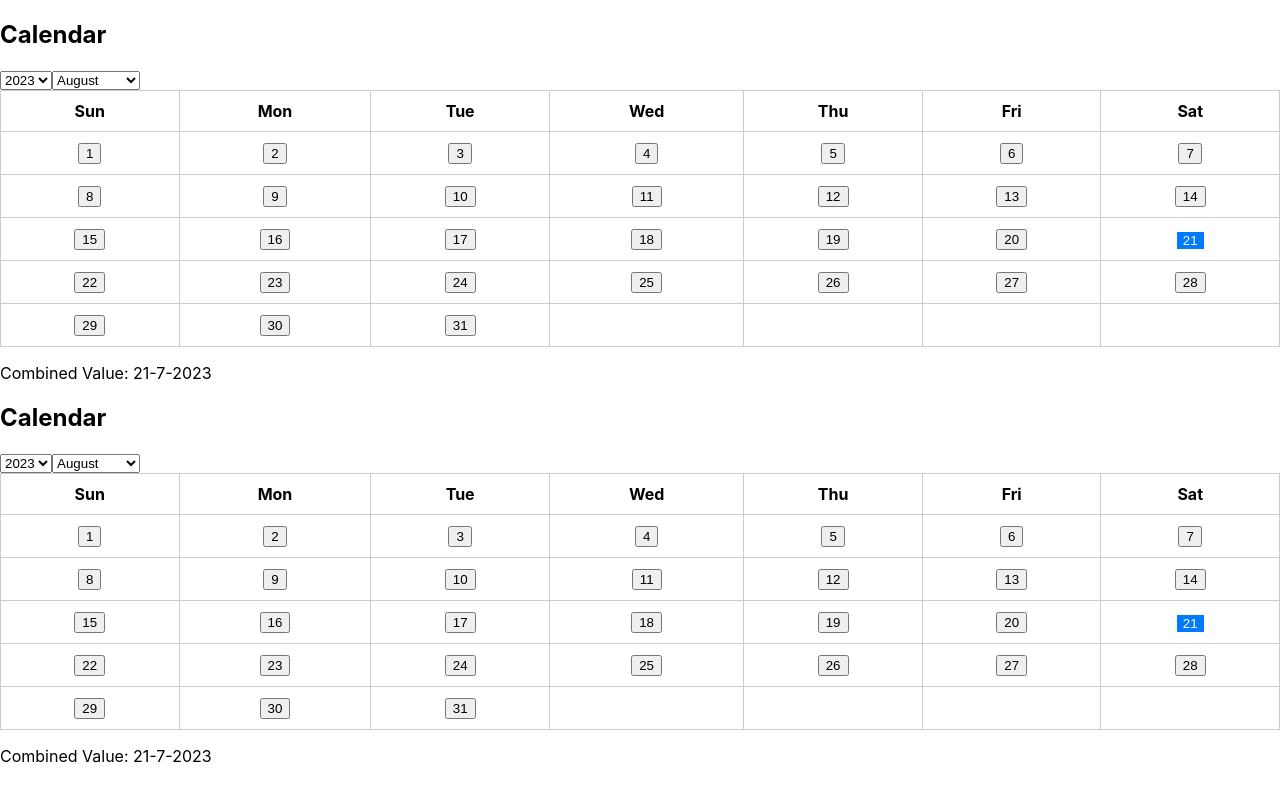
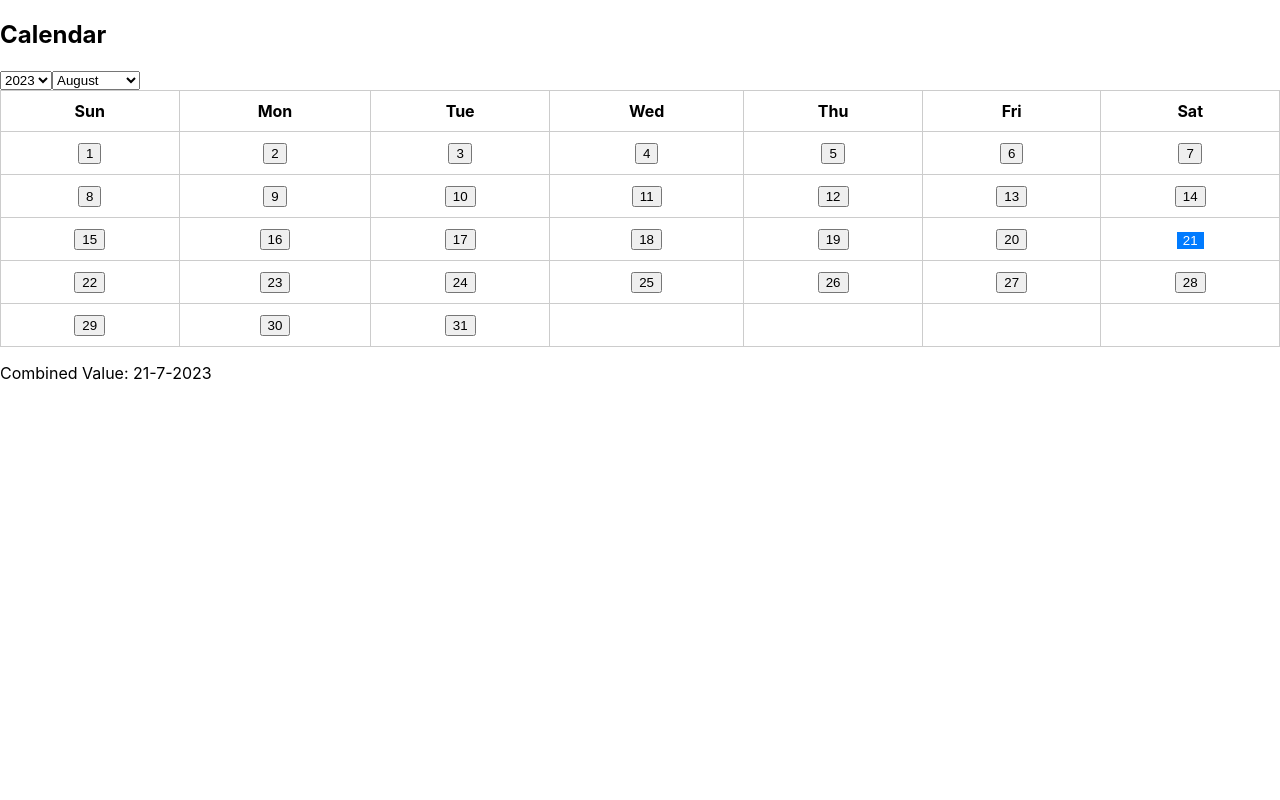
Before and after one commit to chauhoaivu111/mini_project_datepicker, a React (Create React App) app: page / in a window 1280 px wide. Built offline with nearby package versions, Linux system fonts and the light colour scheme.

Commit message:
update test today

```diff
--- a/src/components/datePicker.jsx
+++ b/src/components/datePicker.jsx
@@ -12,6 +12,10 @@ const Calendar = ({ onCombinedValueChange }) => {
     month: currentDate.getMonth(),
     day: currentDate.getDate()
   });
+
+
+  const today =  currentDate.getDate()
+  // console.log("today",today)
 
   const handleYearChange = year => {
     setSelectedYear(year);
@@ -31,7 +35,8 @@ const Calendar = ({ onCombinedValueChange }) => {
 
   onCombinedValueChange(combinedValue);
 
-  console.log("check", selectedDate)
+  console.log("check", selectedDate.day)
+
 
 
   return (
@@ -39,7 +44,7 @@ const Calendar = ({ onCombinedValueChange }) => {
       <h2>Calendar</h2>
       <YearPicker selectedYear={selectedYear} onSelectYear={handleYearChange} />
       <MonthPicker selectedMonth={selectedMonth} onSelectMonth={handleMonthChange} />
-      <DatePicker selectedDate={selectedDate} onSelectDate={handleDateChange}
+      <DatePicker selectedDate={selectedDate} onSelectDate={handleDateChange} today={today}
 
       />
     </div>
--- a/src/components/dates.jsx
+++ b/src/components/dates.jsx
@@ -1,6 +1,6 @@
 import React from 'react';
 
-const DatePicker = ({ selectedDate, onSelectDate }) => {
+const DatePicker = ({ selectedDate, onSelectDate,today }) => {
   const isLeapYear = year => (year % 4 === 0 && year % 100 !== 0) || (year % 400 === 0);
   const daysInMonth = [
     31, isLeapYear(selectedDate.year) ? 29 : 28, 31, 30, 31, 30, 31, 31, 30, 31, 30, 31
@@ -12,7 +12,9 @@ const DatePicker = ({ selectedDate, onSelectDate }) => {
     onSelectDate(day);
   };
 
-  console.log(selectedDate)
+  console.log("today",today)
+
+  console.log("date",selectedDate.day)
 
   return (
     <table>
@@ -32,11 +34,12 @@ const DatePicker = ({ selectedDate, onSelectDate }) => {
           <tr key={rowIndex}>
             {Array.from({ length: 7 }, (_, dayIndex) => {
               const dayNumber = rowIndex * 7 + dayIndex + 1;
+
               return dayNumber <= daysInMonth[selectedDate.month] ? (
                 <td key={dayNumber}>
                   <button
                     onClick={() => handleDayClick(dayNumber)}
-                    className={dayNumber === +selectedDate.day ? 'selected' : ''}
+                    className={dayNumber === +selectedDate.day && today === selectedDate.day ? 'selected' : ''}
                   >
                     {dayNumber}
                   </button>
--- a/src/page/home.jsx
+++ b/src/page/home.jsx
@@ -20,8 +20,8 @@ const ParentComponent = () => {
       <Calendar onCombinedValueChange={handleCombinedValueChange} />
       <p>Combined Value: {combinedValue}</p>
 
-      <Calendar onCombinedValueChange={handleCombinedValueChange2} />
-      <p>Combined Value: {combinedValue2}</p>
+      {/* <Calendar onCombinedValueChange={handleCombinedValueChange2} />
+      <p>Combined Value: {combinedValue2}</p> */}
     </div>
   );
 };
```
